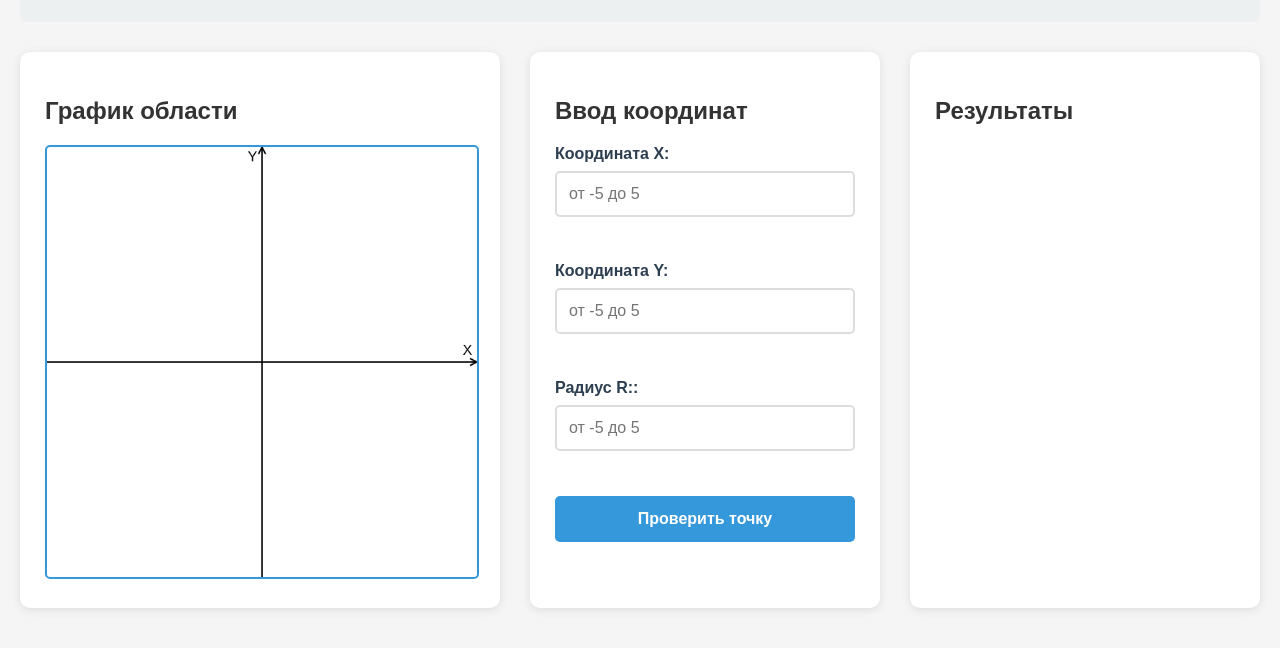
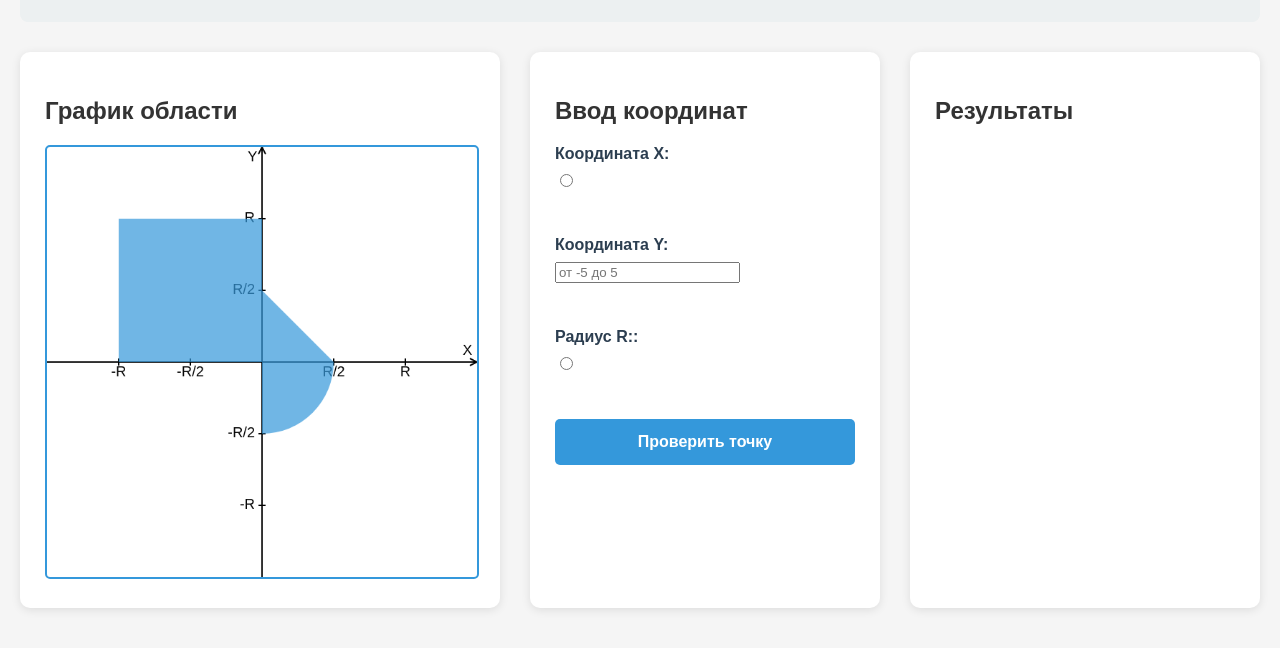
Before and after one commit to MKoblents/web_1, a website: page index.html in a window 1280 px wide. Shown: the part 203-851 px from the top of the page. Drawn offline with Linux system fonts and the light colour scheme.

Commit message:
canvas init

```diff
--- a/index.html
+++ b/index.html
@@ -27,17 +27,17 @@
         <form id="point-form" class="point-form" novalidate>
             <div class="form-group">
                 <label for="x-input">Координата Х:</label>
-                <input type="number" id="x-input" name="x" step="0.1" min="-5" max="5" required placeholder="от -5 до 5">
+                <input type="Radio" id="x-input" name="x" step="0.1" min="-5" max="5" required placeholder="от -5 до 5">
                 <span class="error-message" id="x-error"></span>
             </div>
             <div class="form-group">
                 <label for="y-input">Координата Y:</label>
-                <input type="number" id="y-input" name="y" step="0.1" min="-5" max="5" required placeholder="от -5 до 5">
+                <input type="Text" id="y-input" name="y" step="0.1" min="-5" max="5" required placeholder="от -5 до 5">
                 <span class="error-message" id="y-error"></span>
             </div>
             <div class="form-group">
                 <label for="r-input">Радиус R::</label>
-                <input type="number" id="r-input" name="r" step="0.1" min="-5" max="5" required placeholder="от -5 до 5">
+                <input type="Radio" id="r-input" name="r" step="0.1" min="-5" max="5" required placeholder="от -5 до 5">
                 <span class="error-message" id="r-error"></span>
             </div>
             <button type="submit" class="submit-btn">Проверить точку</button>
--- a/script.js
+++ b/script.js
@@ -4,6 +4,9 @@ const width = canvas.width;
 const height = canvas.height;
 const centerX= width/2;
 const centerY= height/2;
+const R = 2;
+const scale = 100;
+
 
 ctx.beginPath();
 ctx.moveTo(0, centerY);
@@ -35,3 +38,81 @@ ctx.font = '20px Arial';
 ctx.fillStyle = 'black';
 ctx.fillText('X', width - 20, centerY - 10);
 ctx.fillText('Y', centerX -20, 20);
+
+function toCanvasX(x){
+    return centerX + x*scale;
+}
+
+function toCanvasY(y){
+    return centerY - y*scale;
+}
+
+const xMarks = [-R, -R/2, R/2, R];
+ctx.font = '20px Arial';
+ctx.textAlign = 'center';
+
+xMarks.forEach(function(x) {
+    const canvasX = toCanvasX(x);
+    ctx.beginPath();
+    ctx.moveTo(canvasX, centerY - 5);
+    ctx.lineTo(canvasX, centerY + 5);
+    ctx.stroke();
+
+    let label = x;
+    if (x === -R) label = '-R';
+    else if (x === -R / 2) label = '-R/2';
+    else if (x === R) label = 'R';
+    else label = 'R/2';
+
+    ctx.fillText(label, canvasX, centerY + 20);
+});
+const yMarks = [-R, -R/2, R/2, R];
+ctx.textAlign = 'right';
+
+yMarks.forEach(function(y) {
+    const canvasY = toCanvasY(y);
+
+    ctx.beginPath();
+    ctx.moveTo(centerX - 5, canvasY);
+    ctx.lineTo(centerX + 5, canvasY);
+    ctx.stroke();
+
+    let label = y;
+    if (y === -R) label = '-R';
+    else if (y === -R/2) label = '-R/2';
+    else if (y === R/2) label = 'R/2';
+    else if (y === R) label = 'R';
+
+    ctx.fillText(label, centerX - 10, canvasY + 5);
+});
+
+ctx.fillStyle='rgba(52,152,219,0.7)';
+ctx.fillRect(
+    toCanvasX(-R),
+    toCanvasY(R),
+    R*scale,
+    R*scale
+);
+
+ctx.beginPath();
+ctx.moveTo(toCanvasX(0), toCanvasY(0));
+ctx.lineTo(toCanvasX(R/2), toCanvasY(0));
+ctx.lineTo(toCanvasX(0), toCanvasY(R/2));
+ctx.closePath();
+ctx.fillStyle='rgba(52,152,219,0.7)';
+ctx.fill();
+
+ctx.beginPath();
+ctx.moveTo(toCanvasX(0), toCanvasY(0));
+ctx.lineTo(toCanvasX(R/2), toCanvasY(0));
+ctx.arc(
+    toCanvasX(0),
+    toCanvasY(0),
+    (R/2)*scale,
+    0,
+    Math.PI/2,
+    false
+)
+ctx.closePath();
+ctx.fillStyle='rgba(52,152,219,0.7)';
+ctx.fill();
```
